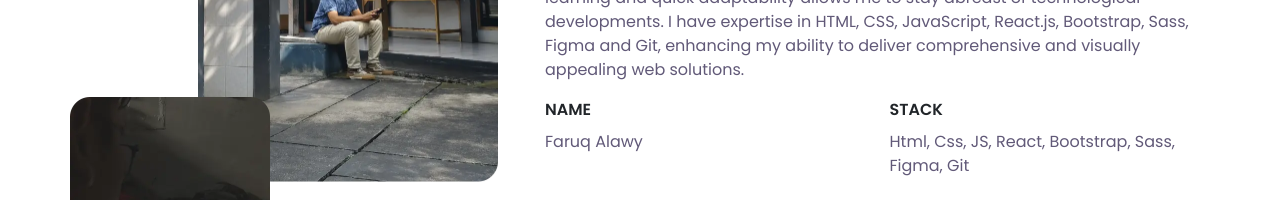
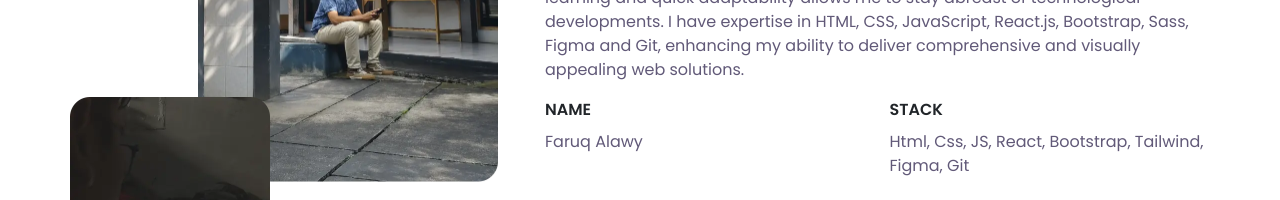
Before and after one commit to faruqalawy/my-portfolio, a React (Create React App) app: page / in a window 1280 px wide. Shown: the part 1080-1280 px from the top of the page. Built offline with nearby package versions, Linux system fonts and the light colour scheme.

Commit message:
commit before git pull

```diff
--- a/src/Component/About/About.js
+++ b/src/Component/About/About.js
@@ -57,7 +57,7 @@ export default function About( props ) {
               </Col>
               <Col>
                 <p className="font-600 title">STACK</p>
-                <p>Html, Css, JS, React, Bootstrap, Sass, Figma, Git</p>
+                <p>Html, Css, JS, React, Bootstrap, Tailwind, Figma, Git</p>
               </Col>
             </Row>
             <Row className="bio-sm">
@@ -106,7 +106,7 @@ export default function About( props ) {
               </Col>
               <Col>
                 <p className="font-600 title">STACK</p>
-                <p className="description-text">Html, Css, JS, React, Bootstrap, Sass, Figma, Git</p>
+                <p className="description-text">Html, Css, JS, React, Bootstrap, Tailwind, Figma, Git</p>
               </Col>
             </Row>
             <Row>
```
